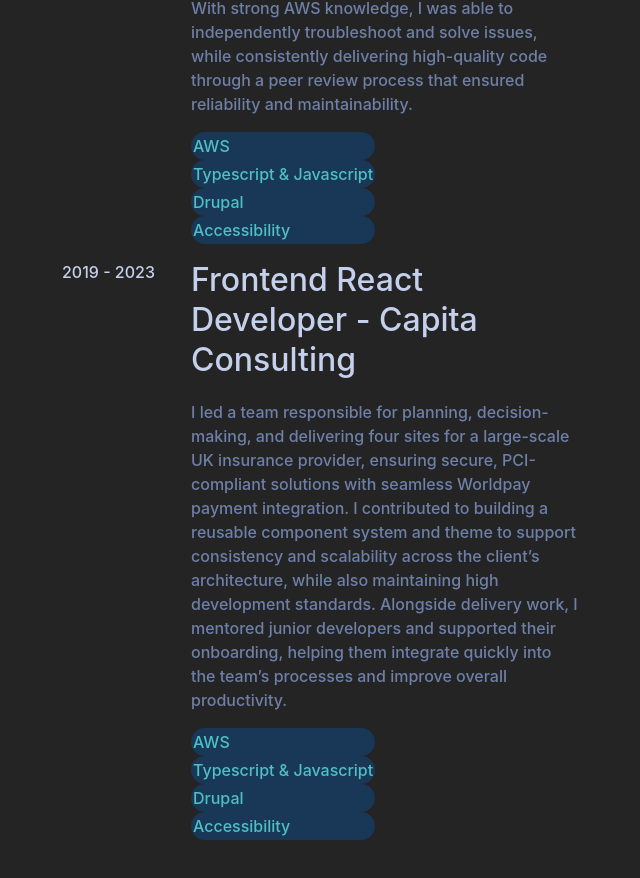
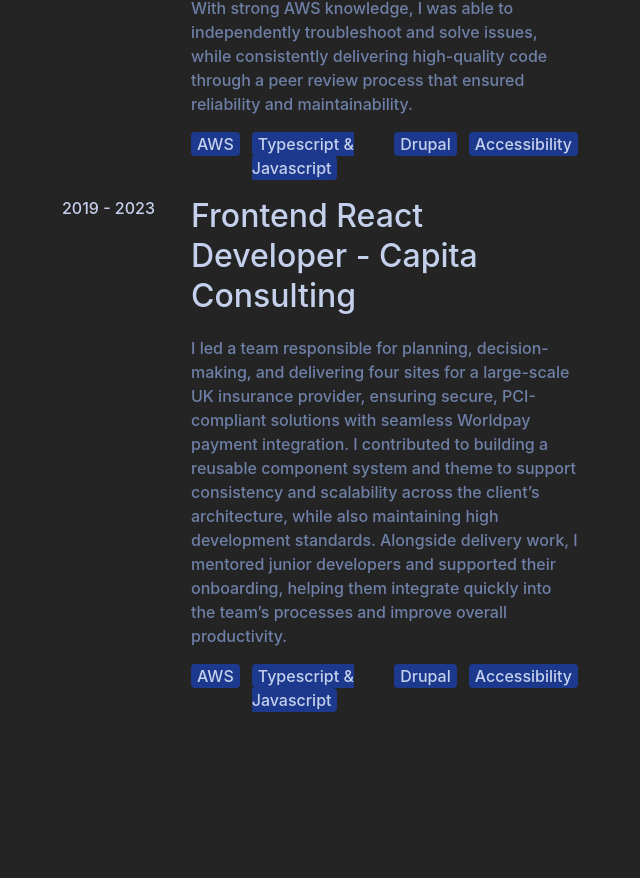
Before and after one commit to alexleech20/alexanderleech.co.uk, a React (Vite) app in the folder vite-project/: page / in a window 1280 px wide. Shown: the part 1038-1916 px from the top of the page, without its empty margins (600-1240 px from the left). After the commit the page ends 1800 px from the top, so only its background shows below. Built offline with nearby package versions, Linux system fonts and the light colour scheme.

Commit message:
added tailwind badges for exerience highlights to the exp carsd

```diff
--- a/vite-project/src/components/experiencecards/experiencecards.tsx
+++ b/vite-project/src/components/experiencecards/experiencecards.tsx
@@ -30,20 +30,26 @@
                 <p>{description}</p>
               </div>
               <div style={{ display: 'flex', flexDirection: 'row' }}>
-                <ul className="pt-4">
-                  <li>
-                    <p className="descriptionTags">AWS</p>
-                  </li>
-                  <li>
-                    <p className="descriptionTags">Typescript & Javascript</p>
-                  </li>
-                  <li>
-                    <p className="descriptionTags">Drupal</p>
-                  </li>
-                  <li>
-                    <p className="descriptionTags">Accessibility</p>
-                  </li>
-                </ul>
+                <div>
+                  <span className="bg-blue-900 bg-success-soft color-red text-md font-medium px-1.5 py-0.5 rounded">
+                      AWS
+                  </span>
+                </div>
+                <div className="pl-3">
+                  <span className="bg-blue-900 bg-success-soft color-red text-md font-medium px-1.5 py-0.5 rounded">
+                    Typescript & Javascript
+                  </span>
+                </div>
+                <div className="pl-3">
+                  <span className="bg-blue-900 bg-success-soft color-red text-md font-medium px-1.5 py-0.5 rounded">
+                    Drupal
+                  </span>
+                </div>
+                <div className="pl-3">
+                  <span className="bg-blue-900 bg-success-soft color-red text-md font-medium px-1.5 py-0.5 rounded">
+                    Accessibility
+                  </span>
+                </div>
               </div>
             </div>
           </div>
```
